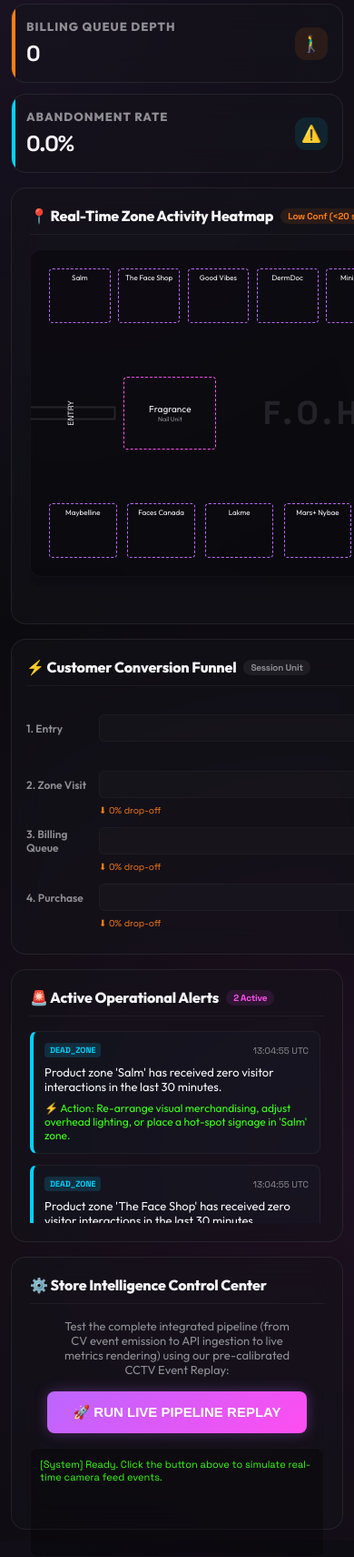
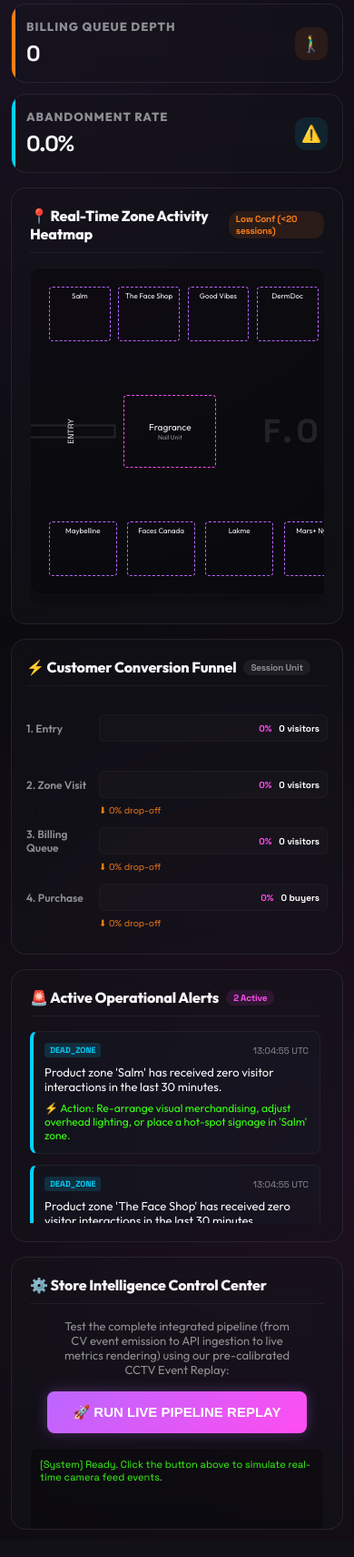
Before and after one commit to Anjali-2807/purplle-store-intelligence, a FastAPI app: page /dashboard in a window 390 px wide; the page is wider, and only the part inside the window is pictured. Shown: the part 403-2114 px from the top of that part at 91% size. After the commit the page ends 2084 px from the top of that part, so only its background shows below. Run offline with FastAPI, Linux system fonts and the light colour scheme; data comes from the database, SQL or seed files in the repository; data that the repository does not hold is empty.

Commit message:
Fix mobile screen alignment by strictly matching element widths and preventing horizontal page overflow

```diff
--- a/store-intelligence/app/templates/index.html
+++ b/store-intelligence/app/templates/index.html
@@ -564,6 +564,9 @@
         @media (max-width: 768px) {
             body {
                 padding: 12px;
+                overflow-x: hidden;
+                width: 100%;
+                max-width: 100vw;
             }
             header {
                 flex-direction: column;
@@ -571,6 +574,9 @@
                 align-items: stretch;
                 text-align: center;
                 margin-bottom: 16px;
+                width: 100%;
+                min-width: 0;
+                overflow: hidden;
             }
             .logo-area {
                 justify-content: center;
@@ -590,6 +596,9 @@
                 grid-template-columns: repeat(2, 1fr);
                 gap: 12px;
                 margin-bottom: 16px;
+                width: 100%;
+                min-width: 0;
+                overflow: hidden;
             }
             .metric-card {
                 padding: 16px;
@@ -606,13 +615,20 @@
                 grid-template-columns: 1fr;
                 gap: 16px;
                 margin-bottom: 16px;
+                width: 100%;
+                min-width: 0;
+                overflow: hidden;
             }
             .layout-card {
                 height: auto;
                 min-height: 480px;
+                width: 100%;
+                min-width: 0;
+                overflow: hidden;
             }
             .layout-scroll-wrapper {
                 width: 100%;
+                min-width: 0;
                 overflow-x: auto;
                 -webkit-overflow-scrolling: touch;
                 padding-bottom: 10px;
@@ -626,6 +642,9 @@
             .funnel-card {
                 height: auto;
                 padding: 20px 16px;
+                width: 100%;
+                min-width: 0;
+                overflow: hidden;
             }
             .funnel-container {
                 gap: 20px;
@@ -633,6 +652,7 @@
             }
             .funnel-bar-container {
                 margin-bottom: 12px;
+                width: 100%;
             }
             .funnel-label {
                 width: 80px;
@@ -645,6 +665,14 @@
             .bottom-grid {
                 grid-template-columns: 1fr;
                 gap: 16px;
+                width: 100%;
+                min-width: 0;
+                overflow: hidden;
+            }
+            .anomalies-card, .controls-card {
+                width: 100%;
+                min-width: 0;
+                overflow: hidden;
             }
         }
 
```
